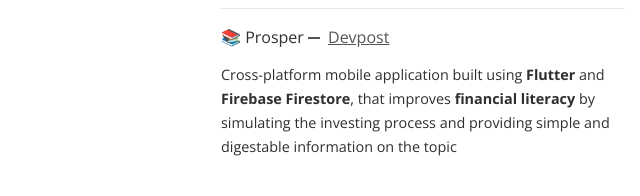
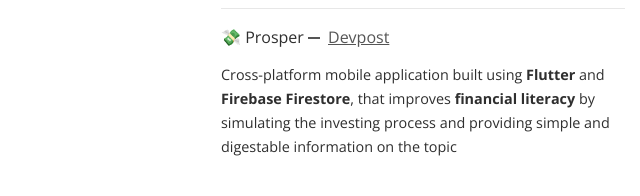
Before and after one commit to artyom-morozov/artyom-morozov.github.io, a plain HTML site: page index.html in a window 1280 px wide. Shown: the part 544-740 px from the top of the page, 455-1095 px from the left. Drawn offline with nearby package versions, Linux system fonts and the light colour scheme.

Commit message:
Added new icon

```diff
--- a/index.html
+++ b/index.html
@@ -80,7 +80,7 @@
 				<hr>
 				<article class="project">
 					<div class="project-desc">
-						<span id="read-ar" class="project-name">📚 Prosper</strong> </span>
+						<span id="read-ar" class="project-name">💸 Prosper</strong> </span>
 						<a href="https://devpost.com/software/simon_sene_carl" target="_blank" aria-describedby="read-more">Devpost</a>
 					</div>
 					<p> Cross-platform mobile application built using <b>Flutter</b> and <b>Firebase Firestore</b>, that improves <b>financial literacy</b> by simulating the investing process and providing simple and digestable information on the topic</p>
```
